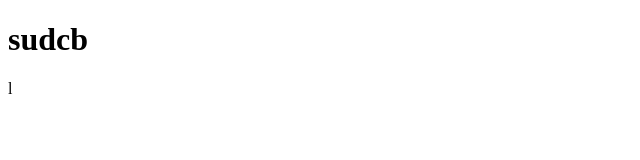
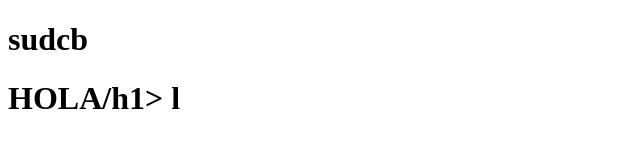
Before and after one commit to MiguelAngel117/TIC, a plain HTML site: page index.html in a window 1280 px wide. Shown: the whole page, without its empty margins (0-640 px from the left). Drawn offline with Linux system fonts and the light colour scheme.

Commit message:
Update index.html

```diff
--- a/index.html
+++ b/index.html
@@ -10,6 +10,7 @@
 
 <body>
     <h1>sudcb</h1>
+     <h1>HOLA/h1>
 </body>
 
 </html>l
```
